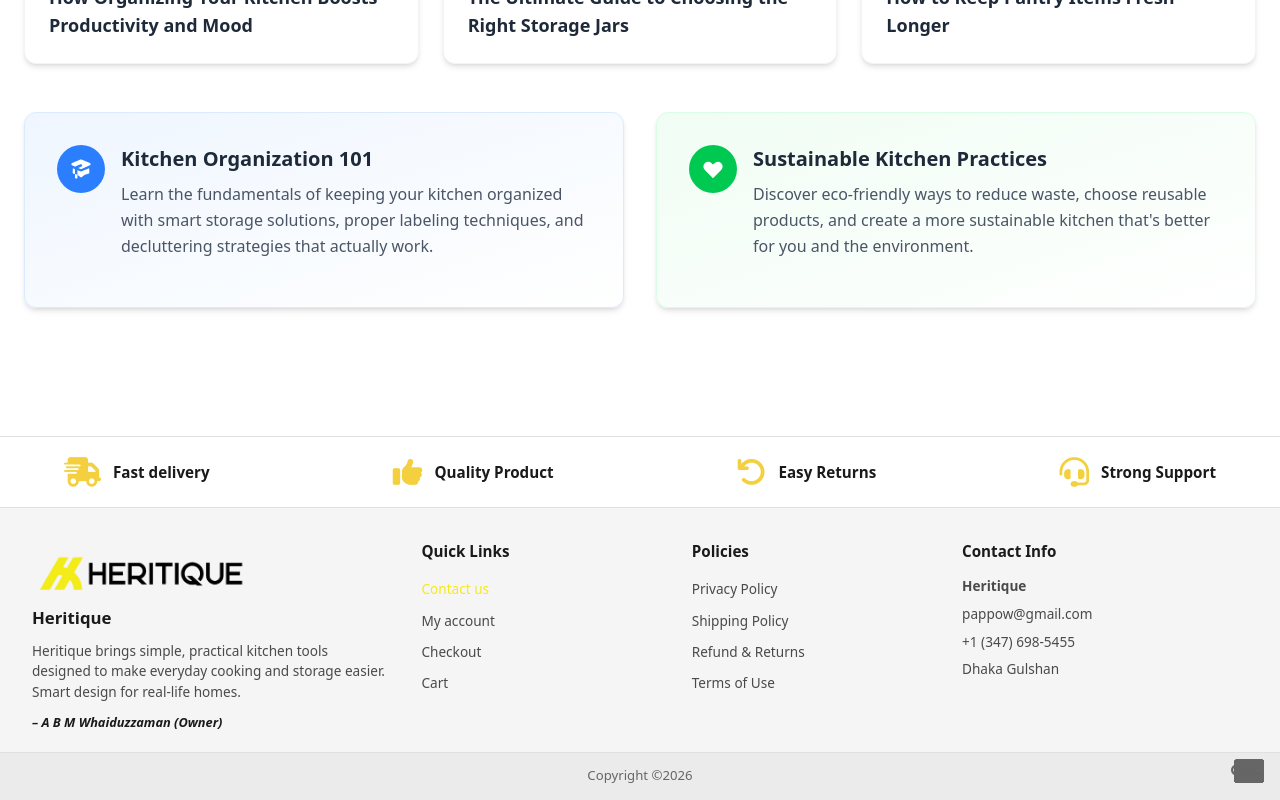
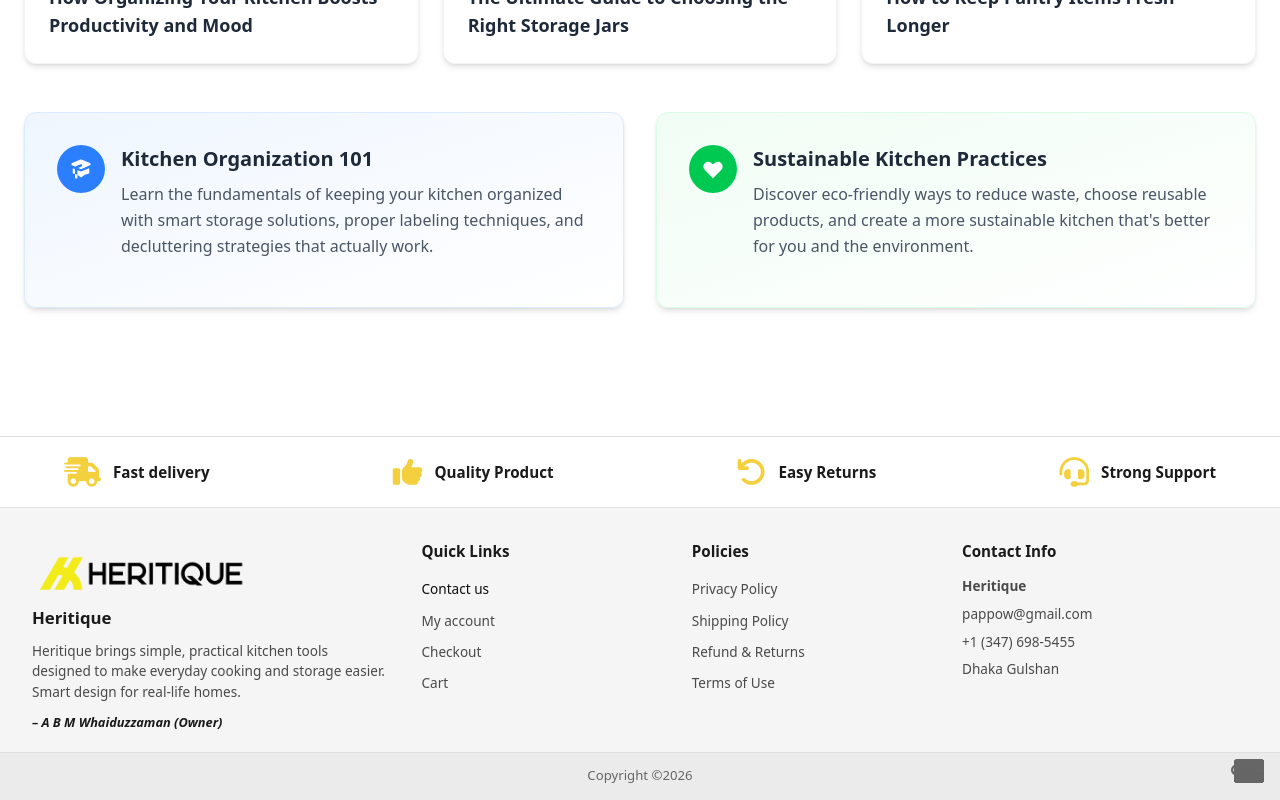
Before and after one commit to Rayhan-Khan/heritique, a React (Vite) app: page / in a window 1280 px wide. In both pictures the pointer is over the link "Contact us". Shown: the part 4355-5155 px from the top of the page. Built offline with nearby package versions, Linux system fonts and the light colour scheme; no server answers.

Commit message:
design changes

```diff
--- a/src/common/Footer/Footer.module.css
+++ b/src/common/Footer/Footer.module.css
@@ -120,7 +120,8 @@
 }
 
 .footerLink:hover {
-  color: #f5ea1b;
+  color: #0e0e0e;
+  font-weight: 500;
 }
 
 /* Contact Info */
@@ -145,7 +146,8 @@
 }
 
 .contactLink:hover {
-  color: #e6db0c;
+ color: #0e0e0e;
+ font-weight: 500;
 }
 
 /* Payment Methods */
```
